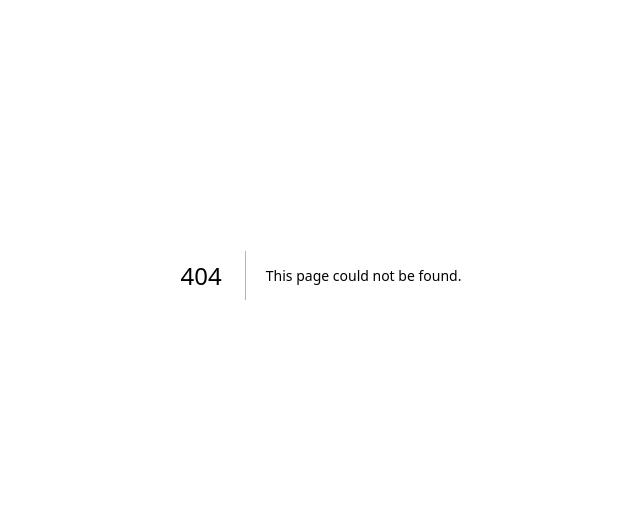
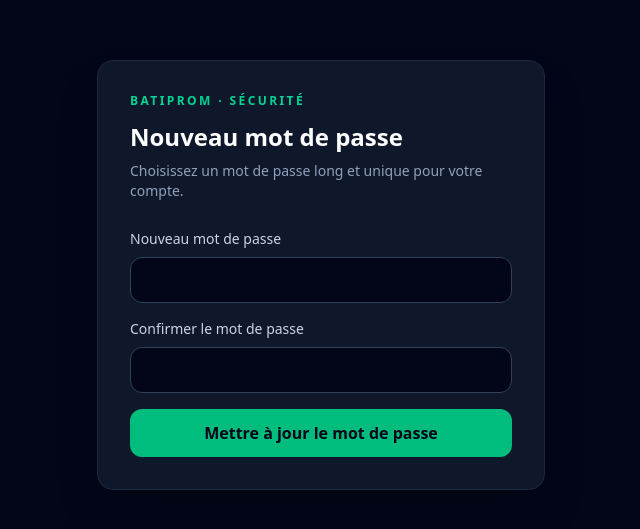
Before and after one commit to radinformatique-design/promodz, a Next.js app: page /auth/reset-password in a window 1280 px wide. Before the commit this address had no page. Shown: the part 125-654 px from the top of the page, without its empty margins (319-959 px from the left). Built offline with nearby package versions, Linux system fonts and the light colour scheme.

Commit message:
feat: add secure Supabase password recovery page

```diff
--- /dev/null
+++ b/app/auth/reset-password/page.tsx
@@ -0,0 +1,89 @@
+'use client';
+
+import { FormEvent, useState } from 'react';
+import { useRouter } from 'next/navigation';
+import { createClient } from '@/lib/supabase/client';
+
+export default function ResetPasswordPage() {
+  const router = useRouter();
+  const [password, setPassword] = useState('');
+  const [confirmation, setConfirmation] = useState('');
+  const [message, setMessage] = useState('');
+  const [loading, setLoading] = useState(false);
+
+  const submit = async (event: FormEvent) => {
+    event.preventDefault();
+    setMessage('');
+    if (password.length < 10) {
+      setMessage('Le mot de passe doit contenir au moins 10 caractères.');
+      return;
+    }
+    if (password !== confirmation) {
+      setMessage('Les deux mots de passe ne correspondent pas.');
+      return;
+    }
+
+    setLoading(true);
+    try {
+      const supabase = createClient();
+      const { data: { session }, error: sessionError } = await supabase.auth.getSession();
+      if (sessionError || !session) {
+        throw new Error('Lien expiré ou invalide. Demandez un nouveau lien de réinitialisation.');
+      }
+      const { error } = await supabase.auth.updateUser({ password });
+      if (error) throw error;
+      setMessage('Votre mot de passe a été mis à jour. Vous allez être redirigé.');
+      window.setTimeout(() => router.replace('/'), 1200);
+    } catch (error) {
+      setMessage(error instanceof Error ? error.message : 'Impossible de mettre à jour le mot de passe.');
+    } finally {
+      setLoading(false);
+    }
+  };
+
+  return (
+    <main className="min-h-screen bg-slate-950 flex items-center justify-center p-4">
+      <section className="w-full max-w-md rounded-2xl border border-slate-800 bg-slate-900 p-8 shadow-2xl">
+        <div className="mb-7">
+          <p className="text-xs font-bold uppercase tracking-[0.2em] text-emerald-400">BatiProm · Sécurité</p>
+          <h1 className="mt-3 text-2xl font-bold text-white">Nouveau mot de passe</h1>
+          <p className="mt-2 text-sm text-slate-400">Choisissez un mot de passe long et unique pour votre compte.</p>
+        </div>
+        <form onSubmit={submit} className="space-y-4">
+          <label className="block text-sm text-slate-300">
+            Nouveau mot de passe
+            <input
+              type="password"
+              required
+              minLength={10}
+              autoComplete="new-password"
+              value={password}
+              onChange={(event) => setPassword(event.target.value)}
+              className="mt-2 w-full rounded-xl border border-slate-700 bg-slate-950 px-4 py-3 text-white outline-none focus:border-emerald-500"
+            />
+          </label>
+          <label className="block text-sm text-slate-300">
+            Confirmer le mot de passe
+            <input
+              type="password"
+              required
+              minLength={10}
+              autoComplete="new-password"
+              value={confirmation}
+              onChange={(event) => setConfirmation(event.target.value)}
+              className="mt-2 w-full rounded-xl border border-slate-700 bg-slate-950 px-4 py-3 text-white outline-none focus:border-emerald-500"
+            />
+          </label>
+          {message && <p role="status" className="rounded-lg bg-slate-800 p-3 text-sm text-slate-200">{message}</p>}
+          <button
+            type="submit"
+            disabled={loading}
+            className="w-full rounded-xl bg-emerald-500 px-4 py-3 font-semibold text-slate-950 transition hover:bg-emerald-400 disabled:opacity-50"
+          >
+            {loading ? 'Mise à jour…' : 'Mettre à jour le mot de passe'}
+          </button>
+        </form>
+      </section>
+    </main>
+  );
+}
```
